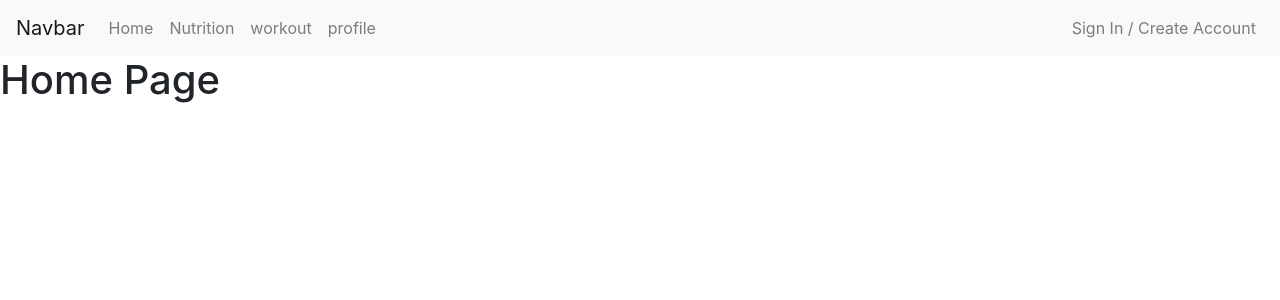
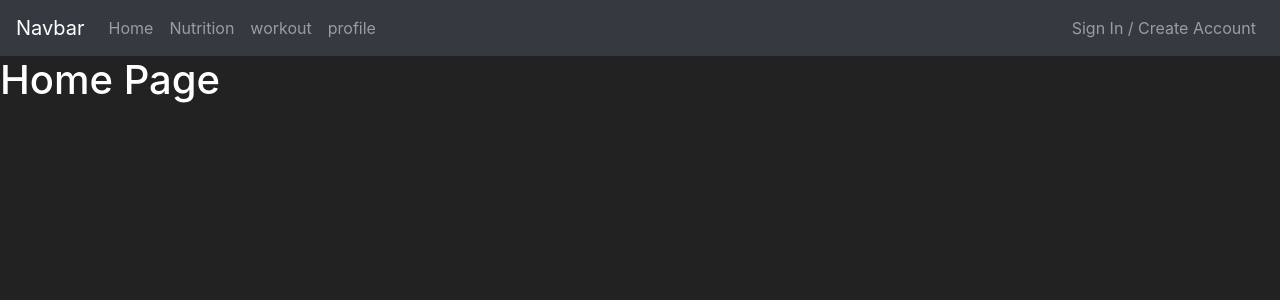
Before and after one commit to Cj-6/TrainFit, a Flask app: page / in a window 1280 px wide. Shown: the top 300 px of the page. Run offline with Flask 3, Linux system fonts and the light colour scheme; some libraries are stand-ins or nearby versions.

Commit message:
changed color of background and navbar hover, added a css page

```diff
--- /dev/null
+++ b/static/css/styles.css
@@ -0,0 +1,8 @@
+body{
+    background-color: rgb(34, 34, 34);
+    color: white;
+}
+
+nav .nav-link:hover{
+    color: orange !important;
+}
--- a/templates/layout.html
+++ b/templates/layout.html
@@ -5,10 +5,14 @@
     <meta name="viewport" content="width=device-width, initial-scale=1.0">
     <title>TrAInFit</title>
     <link href="https://stackpath.bootstrapcdn.com/bootstrap/4.3.1/css/bootstrap.min.css" rel="stylesheet">
+    <link rel="stylesheet" type="text/css" href="static/css/styles.css">
+    <style>
+
+    </style>
 </head>
 <body>
 
-    <nav class="navbar navbar-expand-lg navbar-light bg-light">
+    <nav class="navbar navbar-expand-lg navbar-dark bg-dark">
         <a class="navbar-brand" href="#">Navbar</a>
         <div class="collapse navbar-collapse" id="navbarNav">
             <ul class="navbar-nav">
```
